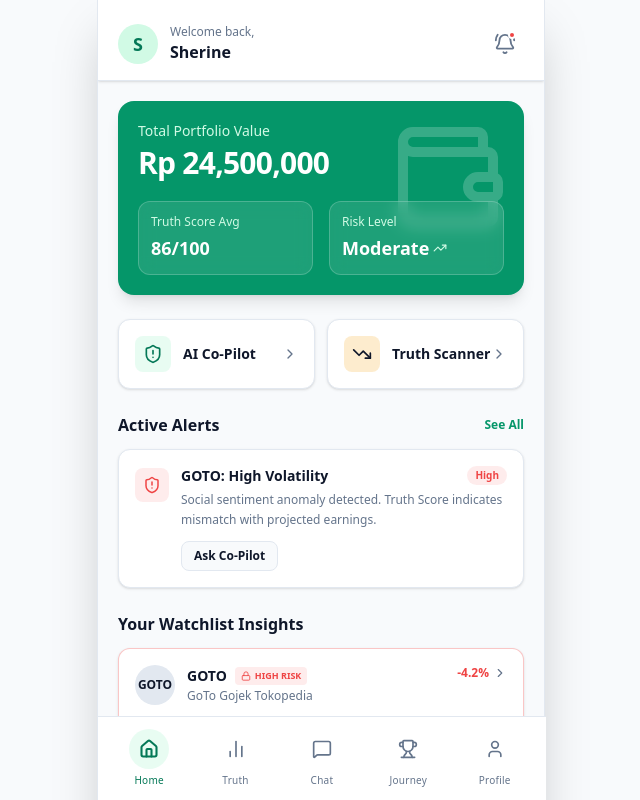
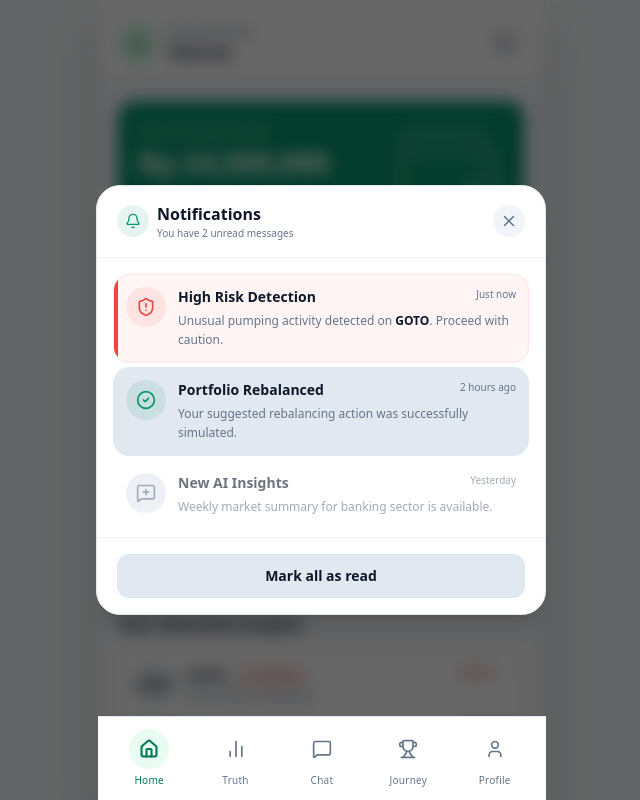
Before and after one commit to rafkiyuda/raksha-ai, a Next.js app: page / in a window 1280 px wide. Both pictures are taken after a click on the button 824 px from the left and 44 px from the top of the page. Shown: the top 800 px of the page, without its empty margins (319-959 px from the left). Built offline with nearby package versions, Linux system fonts and the light colour scheme.

Commit message:
feat: add notification modal to home page

```diff
--- a/src/app/page.tsx
+++ b/src/app/page.tsx
@@ -1,6 +1,6 @@
 "use client";
 
-import { ShieldAlert, TrendingUp, TrendingDown, BellRing, ChevronRight, Wallet, Lock, CheckCircle2, MessageSquarePlus } from "lucide-react";
+import { ShieldAlert, TrendingUp, TrendingDown, BellRing, ChevronRight, Wallet, Lock, CheckCircle2, MessageSquarePlus, X, Bell } from "lucide-react";
 import Link from "next/link";
 import { useTheme } from "next-themes";
 import { useEffect, useState } from "react";
@@ -8,6 +8,7 @@ import { useEffect, useState } from "react";
 export default function Home() {
   const { theme, setTheme } = useTheme();
   const [mounted, setMounted] = useState(false);
+  const [isNotificationOpen, setIsNotificationOpen] = useState(false);
 
   useEffect(() => {
     setMounted(true);
@@ -27,7 +28,10 @@ export default function Home() {
           </div>
         </div>
         <div className="flex items-center gap-3">
-          <button className="relative p-2 rounded-full text-foreground-muted hover:bg-surface-hover transition-colors">
+          <button
+            onClick={() => setIsNotificationOpen(true)}
+            className="relative p-2 rounded-full text-foreground-muted hover:bg-surface-hover transition-colors"
+          >
             <BellRing size={22} />
             <span className="absolute top-1.5 right-2 w-2 h-2 bg-danger rounded-full border-2 border-surface"></span>
           </button>
@@ -157,6 +161,92 @@ export default function Home() {
           </div>
         </section>
       </div>
+
+      {/* Notifications Modal */}
+      {isNotificationOpen && (
+        <div className="fixed inset-0 z-50 flex items-end sm:items-center justify-center bg-black/60 backdrop-blur-sm animate-in fade-in duration-300">
+          <div className="bg-surface w-full sm:w-[450px] max-h-[85vh] rounded-t-3xl sm:rounded-3xl shadow-xl overflow-hidden flex flex-col animate-in slide-in-from-bottom-10 sm:zoom-in-95 duration-500 border border-border">
+
+            <div className="px-5 py-4 border-b border-border/50 flex justify-between items-center bg-surface sticky top-0 z-10">
+              <div className="flex items-center gap-2">
+                <div className="w-8 h-8 rounded-full bg-primary/10 text-primary flex items-center justify-center">
+                  <Bell size={16} />
+                </div>
+                <div>
+                  <h3 className="font-bold text-foreground">Notifications</h3>
+                  <p className="text-[10px] text-foreground-muted">You have 2 unread messages</p>
+                </div>
+              </div>
+              <button
+                onClick={() => setIsNotificationOpen(false)}
+                className="w-8 h-8 flex items-center justify-center rounded-full bg-surface-hover text-foreground-muted hover:text-foreground transition-colors"
+              >
+                <X size={18} />
+              </button>
+            </div>
+
+            <div className="overflow-y-auto flex-1 p-2 hide-scrollbar">
+
+              <div className="p-3 mb-1 rounded-2xl bg-danger/5 border border-danger/10 flex gap-3 relative overflow-hidden group hover:bg-danger/10 transition-colors mx-2 mt-2">
+                <div className="absolute left-0 top-0 bottom-0 w-1 bg-danger rounded-l-2xl"></div>
+                <div className="w-10 h-10 rounded-full bg-danger/10 text-danger flex items-center justify-center shrink-0">
+                  <ShieldAlert size={20} />
+                </div>
+                <div className="flex-1">
+                  <div className="flex justify-between items-start mb-1">
+                    <h4 className="font-bold text-sm text-foreground">High Risk Detection</h4>
+                    <span className="text-[10px] text-foreground-muted font-medium">Just now</span>
+                  </div>
+                  <p className="text-xs text-foreground-muted leading-relaxed">
+                    Unusual pumping activity detected on <strong className="text-foreground">GOTO</strong>. Proceed with caution.
+                  </p>
+                </div>
+              </div>
+
+              <div className="p-3 mb-1 rounded-2xl bg-surface-active border border-transparent flex gap-3 group hover:bg-surface-hover transition-colors mx-2">
+                <div className="w-10 h-10 rounded-full bg-primary/10 text-primary flex items-center justify-center shrink-0">
+                  <CheckCircle2 size={20} />
+                </div>
+                <div className="flex-1">
+                  <div className="flex justify-between items-start mb-1">
+                    <h4 className="font-bold text-sm text-foreground">Portfolio Rebalanced</h4>
+                    <span className="text-[10px] text-foreground-muted font-medium">2 hours ago</span>
+                  </div>
+                  <p className="text-xs text-foreground-muted leading-relaxed">
+                    Your suggested rebalancing action was successfully simulated.
+                  </p>
+                </div>
+              </div>
+
+              <div className="p-3 rounded-2xl bg-surface border border-transparent flex gap-3 opacity-60 group mx-2">
+                <div className="w-10 h-10 rounded-full bg-surface-active text-foreground-muted flex items-center justify-center shrink-0">
+                  <MessageSquarePlus size={20} />
+                </div>
+                <div className="flex-1">
+                  <div className="flex justify-between items-start mb-1">
+                    <h4 className="font-bold text-sm text-foreground">New AI Insights</h4>
+                    <span className="text-[10px] text-foreground-muted font-medium">Yesterday</span>
+                  </div>
+                  <p className="text-xs text-foreground-muted leading-relaxed">
+                    Weekly market summary for banking sector is available.
+                  </p>
+                </div>
+              </div>
+
+            </div>
+
+            <div className="px-5 py-4 border-t border-border/50 bg-surface">
+              <button
+                onClick={() => setIsNotificationOpen(false)}
+                className="w-full py-3 rounded-xl bg-surface-active hover:bg-surface-hover text-foreground font-bold text-sm transition-colors"
+              >
+                Mark all as read
+              </button>
+            </div>
+          </div>
+        </div>
+      )}
+
     </div>
   );
 }
```
